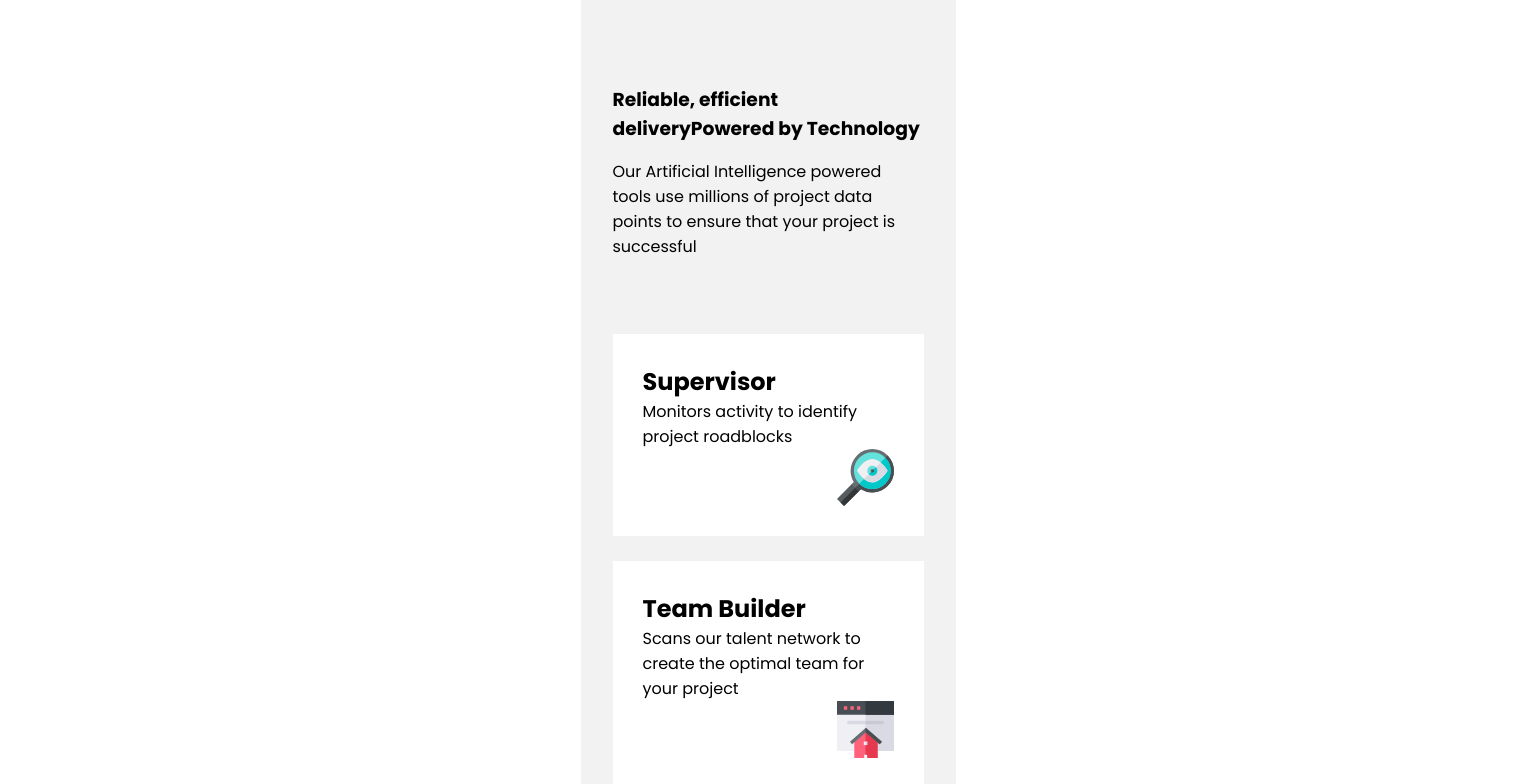
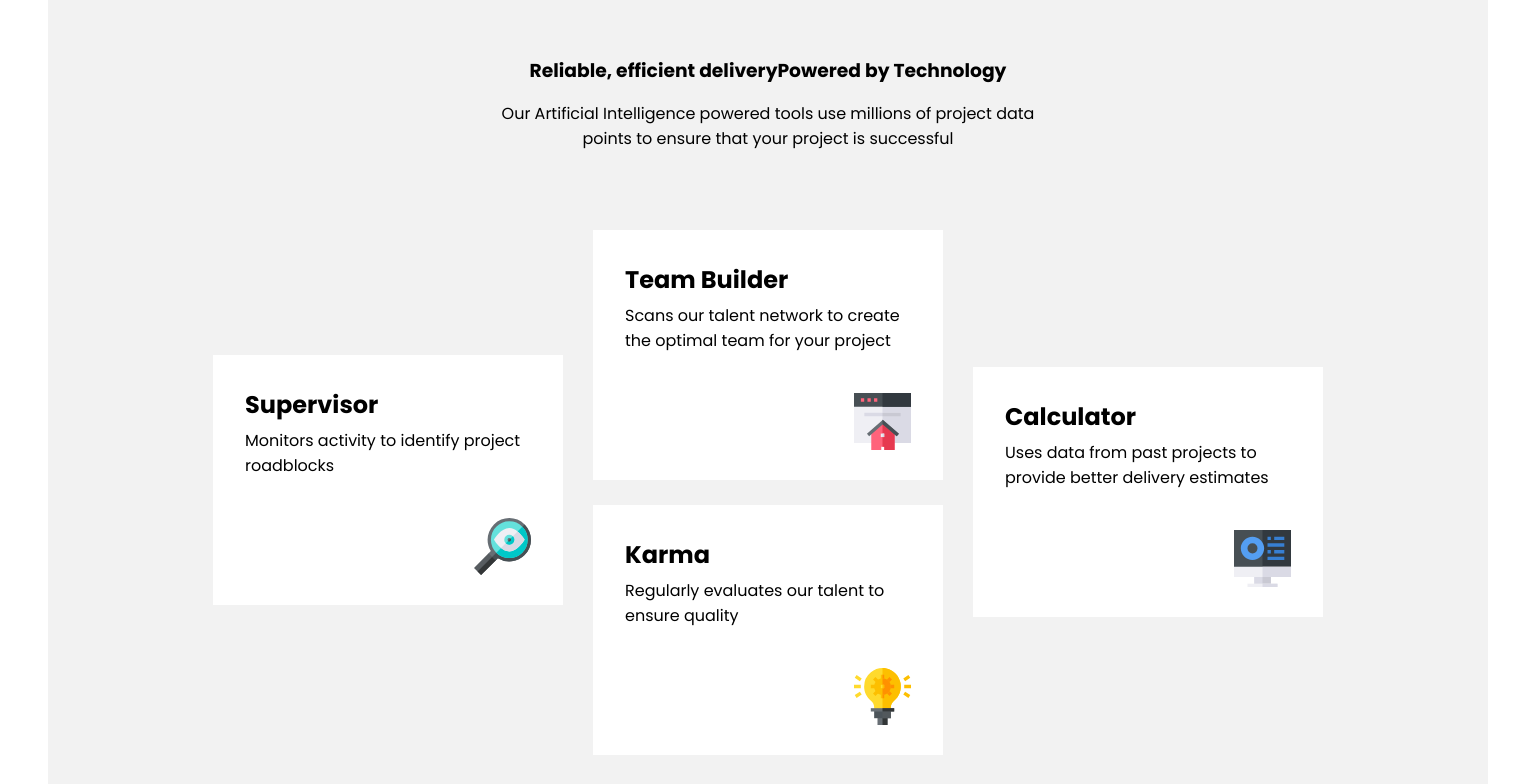
Before and after one commit to myrteza-labi/four-card-junior, a React (Create React App) app: page / in a window 1536 px wide. Shown: the top 784 px of the page. Built offline with nearby package versions, Linux system fonts and the light colour scheme.

Commit message:
:desktop-style: apply the displays rules and the sizes to the components

```diff
--- a/src/components/Card.css
+++ b/src/components/Card.css
@@ -7,3 +7,20 @@
 .Card:not(:first-of-type){
     margin: 25px 0 0 0 ;
 }
+
+
+
+/* desktop style */
+@media screen and (min-width: 1440px){
+    .Card{
+        width: 350px;
+        height: 250px;
+        padding: 32px;
+    }
+    .cardTitle{
+        margin: 0 0 6px 0;
+    }
+    .cardTextContainer{
+        margin: 0 0 40px 0;
+    }
+}
--- a/src/components/CardApp.css
+++ b/src/components/CardApp.css
@@ -7,3 +7,10 @@
     background-color: #F2F2F2;
     padding: 0 32px;
 }
+
+/* desktop style */
+@media screen and (min-width: 1440px){
+    .CardApp{
+        width: 1440px;
+    }
+}
--- a/src/components/CardContainer.css
+++ b/src/components/CardContainer.css
@@ -8,3 +8,18 @@
     flex-direction: column;
     margin: 25px 0 0 0 ;
 }
+
+/* desktop style */
+@media screen and (min-width: 1440px){
+    .CardContainer{
+        width: 1110px;
+        height: 530px;
+        flex-direction: row;
+        justify-content: space-between;
+        align-items: center;
+        margin: 64px 0 80px 0;
+    }
+    .twoCardContainer{
+       flex-direction: column;
+    }
+}
--- a/src/components/TextPresentation.css
+++ b/src/components/TextPresentation.css
@@ -3,7 +3,17 @@
     flex-direction: column;
     margin: 85px 0 0 0;
 }
-
+.textPresentationTitle, .textPresentationParagraph{
+    text-align: center;
+}
 .textPresentationParagraph{
     margin: 16px 0 0 0;
 }
+
+/* desktop style */
+@media screen and (min-width: 1440px){
+    .TextPresentation{
+        width: 540px;
+        margin: 80px 0 0 0;
+    }
+}
--- a/src/index.css
+++ b/src/index.css
@@ -5,7 +5,7 @@
 }
 
 body {
-  height: auto;
+  height: 100vh;
   font-family: 'Poppins', sans-serif;
 }
 
```
